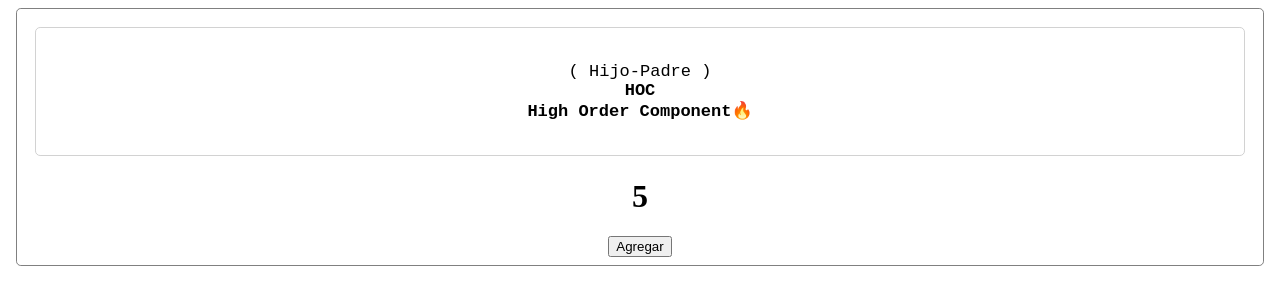
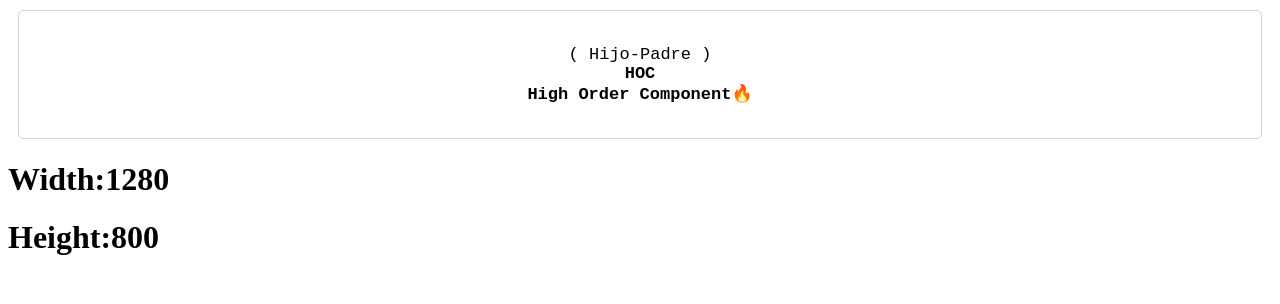
Before and after one commit to JosePabloRomero/fundamentos-react, a React (Create React App) app: page / in a window 1280 px wide. Shown: the top 304 px of the page. Built offline with nearby package versions, Linux system fonts and the light colour scheme.

Commit message:
HOC pattern segundo ejemplo

```diff
--- a/src/App.js
+++ b/src/App.js
@@ -13,7 +13,8 @@ import InputSelectOption from './components/InputSelectOption' */
 //import ObserverPattern from './components/ComunicacionComponentes/ObserverPattern'
 //import Comunicacion3 from './components/ComunicacionComponentes/Comunicacion3'
 //import RenderPattern from './components/ComunicacionComponentes/RenderPattern'
-import HocPattern from './components/ComunicacionComponentes/HocPattern'
+//import HocPattern from './components/ComunicacionComponentes/HocPattern'
+import HocPattern2 from './components/ComunicacionComponentes/HocPattern2'
 const App = () => (
     <div>
         {/* {<InputNoControlado></InputNoControlado>
@@ -29,8 +30,10 @@ const App = () => (
         <ObserverPattern></ObserverPattern>
         <Comunicacion3></Comunicacion3>
         <RenderPattern></RenderPattern>
+        <HocPattern></HocPattern>
         */}
-        <HocPattern></HocPattern>
+        <HocPattern2></HocPattern2>
+
     </div>
 )
 export default App
--- /dev/null
+++ b/src/components/ComunicacionComponentes/HocPattern2/HocPattern2.js
@@ -0,0 +1,89 @@
+import React, { Component } from 'react'
+const Header = () => {
+    const subtitleStyles = {
+        fontWeight: 'bold'
+    }
+
+    const headerStyles = {
+        margin: '0.6em',
+        borderRadius: '0.3em',
+        border: '1px solid #d2d2d2',
+        padding: '2em 0.4em',
+        fontFamily: 'monospace',
+        fontSize: '17px',
+        textAlign: 'center'
+    }
+
+    return (
+        <header style={headerStyles}>
+            <div>
+                ( Hijo-Padre )
+        </div>
+            <div style={subtitleStyles}>
+                <span>
+                    HOC
+          </span>
+                <br />
+                <span>
+                    High Order Component
+          </span>
+                <span role='img' aria-label='flame' >
+                    🔥
+          </span>
+            </div>
+        </header>
+    )
+}
+
+const boxStyles = {
+    padding: '0.5em',
+    margin: ' 0.5em',
+    border: '1px solid gray',
+    borderRadius: '0.3em',
+    textAlign: 'center'
+
+}
+
+const withResize = (Comp) => class extends Component {
+    state = {
+        width: window.innerWidth,
+        height: window.innerHeight
+    }
+    componentWillMount() {
+        window.addEventListener('resize', this.handleResize)
+    }
+    componentWillUnmount() {
+        window.removeEventListener('resize', this.handleResize)
+    }
+    handleResize = () => {
+        this.setState(state => ({
+            width: window.innerWidth,
+            height: window.innerHeight
+        }))
+    }
+    render() {
+        const { width, height } = this.state
+        return (
+            <Comp
+                width={width}
+                height={height}
+            />
+        )
+    }
+}
+
+
+class App extends Component {
+    render() {
+        const { width, height } = this.props
+        return (
+            <div>
+                <Header />
+                <h1>Width:{width}</h1>
+                <h1>Height:{height}</h1>
+            </div>
+        )
+    }
+}
+
+export default withResize(App)
--- /dev/null
+++ b/src/components/ComunicacionComponentes/HocPattern2/index.js
@@ -0,0 +1 @@
+export {default} from './HocPattern2'
```
